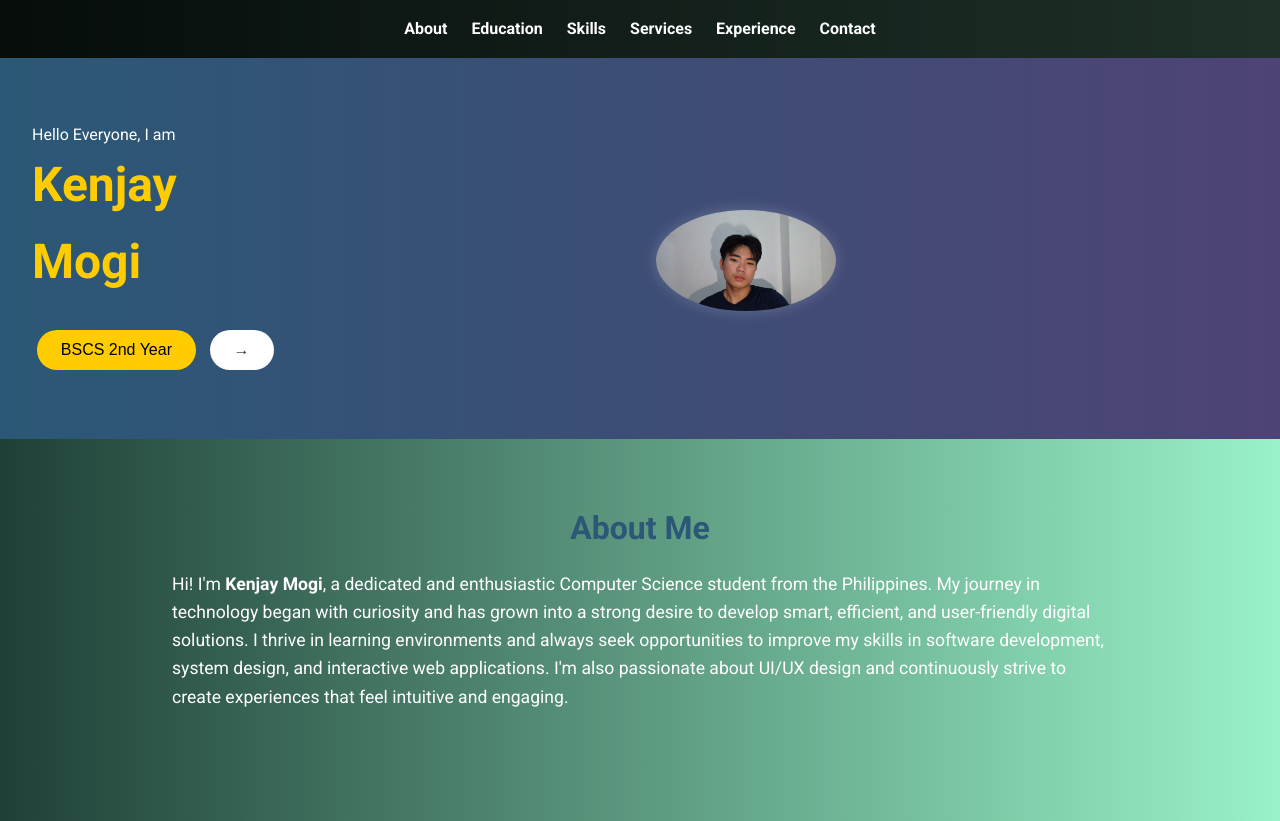
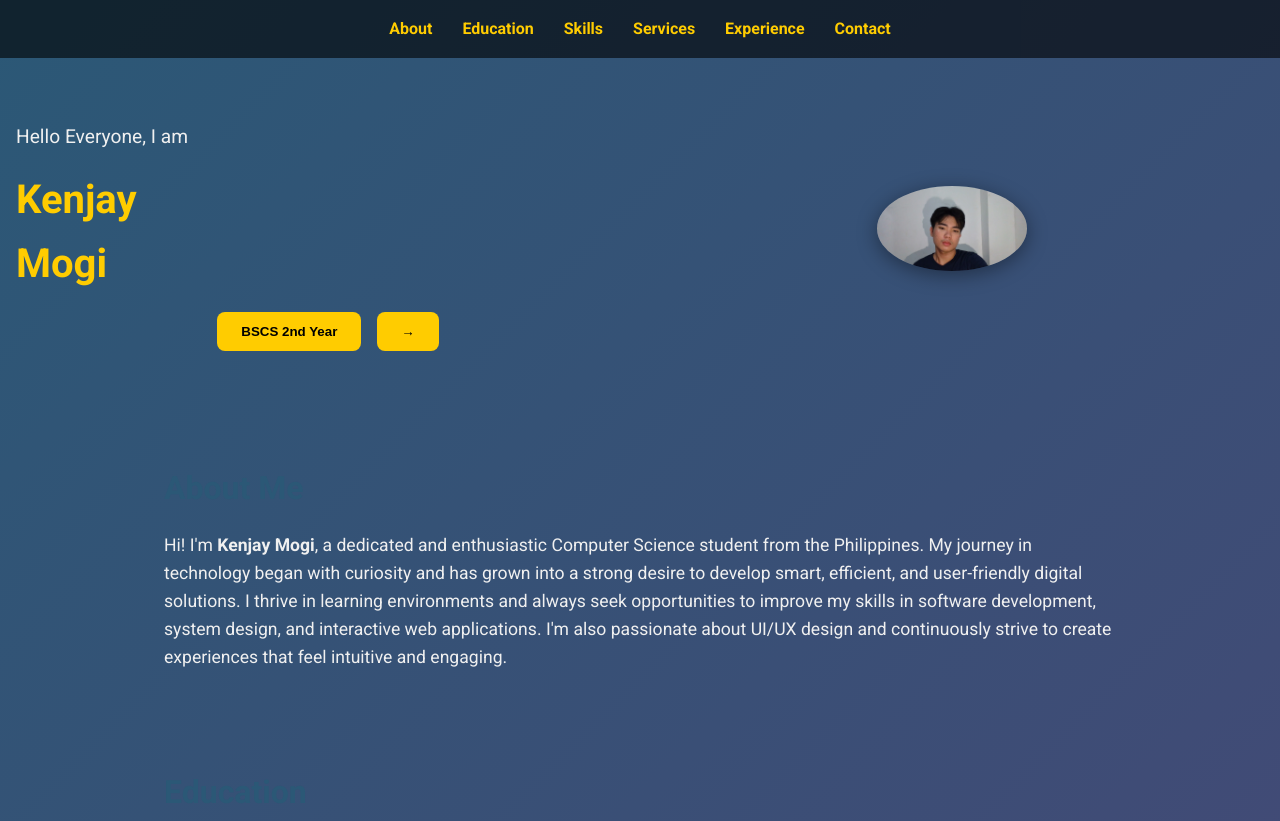
Before and after one commit to kenji576/Mogikenji, a plain HTML site: page index.html in a window 1280 px wide. Shown: the top 821 px of the page. Drawn offline with Linux system fonts and the light colour scheme.

Commit message:
Update style.css

```diff
--- a/style.css
+++ b/style.css
@@ -1,171 +1,160 @@
-/* Base styles */
+/* Reset and Base Styles */
 * {
   margin: 0;
   padding: 0;
   box-sizing: border-box;
-  scroll-behavior: smooth;
 }
 
 body {
   font-family: 'Roboto', sans-serif;
+  background: linear-gradient(135deg, #2b5876, #4e4376);
+  color: #f0f0f0;
   line-height: 1.6;
-  background: linear-gradient(to right, #1f4037, #99f2c8);
-  color: #fff;
-  overflow-x: hidden;
+  scroll-behavior: smooth;
+  transition: background 0.5s ease;
 }
 
+/* Navigation */
 nav {
-  background: rgba(0, 0, 0, 0.8);
-  padding: 1rem 2rem;
+  background: rgba(0, 0, 0, 0.6);
+  padding: 1rem;
   position: sticky;
   top: 0;
   z-index: 1000;
-  display: flex;
-  justify-content: center;
 }
 
 nav ul {
+  display: flex;
+  justify-content: center;
   list-style: none;
-  display: flex;
-  gap: 1.5rem;
   flex-wrap: wrap;
 }
 
-nav a {
-  text-decoration: none;
-  color: #ffffff;
-  font-weight: bold;
-  transition: color 0.3s;
+nav ul li {
+  margin: 0 15px;
 }
 
-nav a:hover {
+nav ul li a {
   color: #ffcc00;
+  text-decoration: none;
+  font-weight: bold;
+  transition: color 0.3s ease;
 }
 
+nav ul li a:hover {
+  color: #ffffff;
+}
+
+/* Hero Section */
+.hero {
+  display: flex;
+  flex-direction: column-reverse;
+  align-items: center;
+  text-align: center;
+  padding: 4rem 1rem;
+  animation: fadeIn 1s ease-in;
+}
+
+.hero .info h1 {
+  font-size: 2.5rem;
+  color: #ffcc00;
+  margin-bottom: 1rem;
+  animation: slideIn 1s ease;
+}
+
+.hero .info p {
+  font-size: 1.2rem;
+  margin-bottom: 1rem;
+}
+
+.hero .btn-container {
+  display: flex;
+  justify-content: center;
+  gap: 1rem;
+}
+
+.btn-main,
+.btn-arrow {
+  background: #ffcc00;
+  border: none;
+  padding: 0.75rem 1.5rem;
+  color: #000;
+  cursor: pointer;
+  border-radius: 8px;
+  font-weight: bold;
+  transition: transform 0.3s ease;
+}
+
+.btn-main:hover,
+.btn-arrow:hover {
+  transform: scale(1.05);
+}
+
+.photo img {
+  max-width: 150px;
+  border-radius: 50%;
+  margin-bottom: 1rem;
+  box-shadow: 0 4px 20px rgba(0, 0, 0, 0.4);
+}
+
+/* Sections */
 .section {
-  padding: 4rem 2rem;
+  padding: 3rem 1.5rem;
   max-width: 1000px;
   margin: auto;
-  animation: fadeInUp 1s ease-in-out;
+  animation: fadeUp 1s ease;
 }
 
 .section h2 {
   font-size: 2rem;
   margin-bottom: 1rem;
-  text-align: center;
+  color: #ffcc00;
 }
 
-.section p, .section ul {
+.section p,
+.section ul {
   font-size: 1.1rem;
-  text-align: center;
 }
 
-.grid {
+ul.grid {
   display: grid;
-  grid-template-columns: repeat(auto-fit, minmax(120px, 1fr));
+  grid-template-columns: repeat(auto-fit, minmax(140px, 1fr));
   gap: 1rem;
-  margin-top: 1rem;
-  padding: 0;
   list-style: none;
-  text-align: center;
 }
 
-.hero {
-  display: flex;
-  flex-direction: column-reverse;
-  align-items: center;
+ul.grid li {
+  background: rgba(255, 255, 255, 0.1);
+  padding: 0.75rem;
+  border-radius: 6px;
   text-align: center;
-  padding: 4rem 2rem;
-  background: linear-gradient(to right, #2b5876, #4e4376);
-  color: white;
-  animation: fadeIn 1s ease-in-out;
-}
-
-.hero .info h1 {
-  font-size: 3rem;
-  font-weight: 700;
-}
-
-.hero img {
-  width: 180px;
-  border-radius: 50%;
-  margin-top: 2rem;
-  box-shadow: 0 0 15px rgba(255, 255, 255, 0.2);
-}
-
-.btn-container {
-  margin-top: 1.5rem;
-}
-
-.btn-main, .btn-arrow {
-  padding: 0.7rem 1.5rem;
-  margin: 0.3rem;
-  border: none;
-  border-radius: 25px;
-  font-size: 1rem;
-  cursor: pointer;
   transition: background 0.3s ease;
 }
 
-.btn-main {
-  background-color: #ffcc00;
-  color: #000;
+ul.grid li:hover {
+  background: rgba(255, 255, 255, 0.2);
 }
 
-.btn-arrow {
-  background-color: #ffffff;
-  color: #333;
+/* Contact & Footer */
+#contact a {
+  color: #ffcc00;
+  text-decoration: none;
+  margin-right: 1rem;
+  transition: color 0.3s ease;
 }
 
-.btn-main:hover, .btn-arrow:hover {
-  background-color: #ffd633;
-  transform: scale(1.05);
+#contact a:hover {
+  color: #ffffff;
 }
 
 footer {
   text-align: center;
-  padding: 1rem;
-  background: #111;
+  padding: 2rem;
+  background: rgba(0, 0, 0, 0.5);
   font-size: 0.9rem;
 }
 
-a {
-  color: #ffcc00;
-  transition: color 0.3s;
-}
-
-a:hover {
-  color: #fff;
-}
-
-/* Social links */
-#contact a i {
-  margin-right: 5px;
-}
-
-#contact a {
-  display: inline-block;
-  margin: 0.5rem;
-  color: #fff;
-  transition: transform 0.3s ease;
-}
-
-#contact a:hover {
-  transform: scale(1.1);
-}
-
 /* Animations */
-@keyframes fadeInUp {
-  from {
-    opacity: 0;
-    transform: translateY(40px);
-  }
-  to {
-    opacity: 1;
-    transform: translateY(0);
-  }
-}
-
 @keyframes fadeIn {
   from {
     opacity: 0;
@@ -175,7 +164,29 @@
   }
 }
 
-/* Responsive Styles */
+@keyframes slideIn {
+  from {
+    transform: translateY(-20px);
+    opacity: 0;
+  }
+  to {
+    transform: translateY(0);
+    opacity: 1;
+  }
+}
+
+@keyframes fadeUp {
+  from {
+    transform: translateY(30px);
+    opacity: 0;
+  }
+  to {
+    transform: translateY(0);
+    opacity: 1;
+  }
+}
+
+/* Responsive */
 @media (min-width: 768px) {
   .hero {
     flex-direction: row;
@@ -185,14 +196,12 @@
 
   .hero .info {
     flex: 1;
-    padding-right: 2rem;
   }
 
-  .hero .photo {
+  .photo {
     flex: 1;
-  }
-
-  .section p, .section ul {
-    text-align: left;
+    display: flex;
+    justify-content: center;
+    align-items: center;
   }
 }
```
